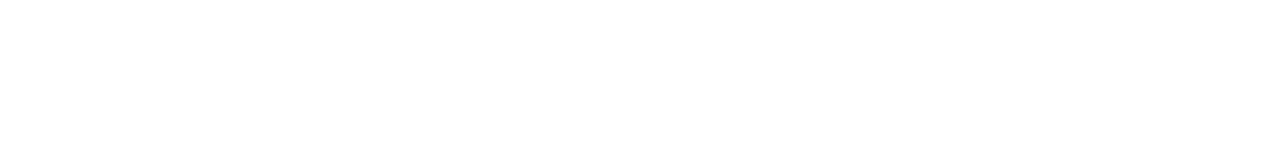
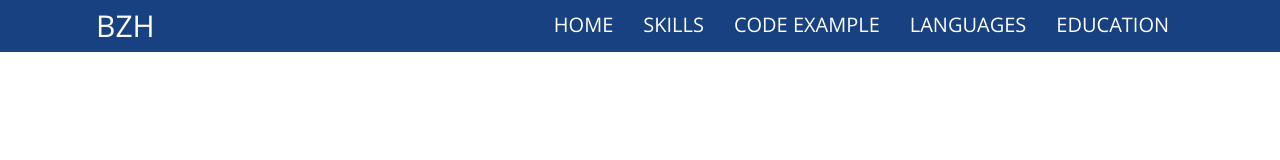
Before and after one commit to Bakytjamal/Portfolio, a plain HTML site: page index.html in a window 1280 px wide. Drawn offline with nearby package versions, Linux system fonts and the light colour scheme.

Commit message:
Add header

```diff
--- a/css/style.css
+++ b/css/style.css
@@ -0,0 +1,72 @@
+:root {
+  --accent: #174180;
+  --accent-light: #3764a7;
+  --pure-white: #fff;
+}
+
+html {
+  box-sizing: border-box;
+  scroll-behavior: smooth;
+}
+
+*,
+*::before,
+*::after {
+  box-sizing: inherit;
+}
+
+body {
+  margin: 0;
+  font-family: "Open Sans", sans-serif;
+  color: var(--accent);
+}
+
+.container {
+  width: 1140px;
+  margin: 0 auto;
+  padding: 0 15px;
+}
+
+.header {
+  background-color: var(--accent);
+}
+
+.header a {
+  color: var(--pure-white);
+  text-decoration: none;
+}
+
+.header-nav {
+  padding: 11px;
+  display: flex;
+  justify-content: space-between;
+  align-items: center;
+}
+
+.header-logo {
+  display: inline-block;
+  width: 20%;
+  font-size: 30px;
+  line-height: 30px;
+  font-weight: 800
+  letter-spacing: 3px;
+}
+
+.header-menu {
+  display: flex;
+  margin: 0;
+  padding:0;
+  list-style: none;
+}
+
+.header-menu-link {
+font-size: 20px;
+line-height: 16px;
+padding: 15px;
+text-transform: uppercase;
+transition: background-color 0.3s;
+}
+
+.header-menu-link:hover {
+  background-color: var(--accent-light);
+}
--- a/index.html
+++ b/index.html
@@ -5,7 +5,35 @@
     <meta http-equiv="X-UA-Compatible" content="IE=edge" />
     <meta name="viewport" content="width=device-width, initial-scale=1.0" />
     <title>Bakytjamal Zhorobekova</title>
-    <link rel="stylesheet" href="css/style.css"
+    <link rel="preconnect" href="https://fonts.googleapis.com">
+<link rel="preconnect" href="https://fonts.gstatic.com" crossorigin>
+<link href="https://fonts.googleapis.com/css2?family=Open+Sans:wght@300;400;700;800&display=swap" rel="stylesheet"/>
+
+<link rel="stylesheet" href="css/style.css"
   </head>
-  <body></body>
+  <body>
+    <header class="header">
+      <div class="header-inner">
+        <div class="container">
+          <nav class="header-nav">
+            <a href="#" class="header-logo">BZH</a>
+            <ul class="header-menu clear-fix">
+              <li class="header-menu-item">
+                <a href="#home" class="header-menu-link">Home</a>
+                <li class="header-menu-item"><a href="#skills" class="header-menu-link">Skills</a>
+                </li>
+                <li class="header-menu-item"><a href="#code" class="header-menu-link">Code Example</a>
+                </li>
+                <li class="header-menu-item"><a href="#languages" class="header-menu-link">Languages</a>
+                </li>
+                <li class="header-menu-item"><a href="#education" class="header-menu-link">Education</a>
+                </li>
+              </li>
+            </ul>
+          </nav>
+        </div>
+      </div>
+
+    </header>
+  </body>
 </html>
```
